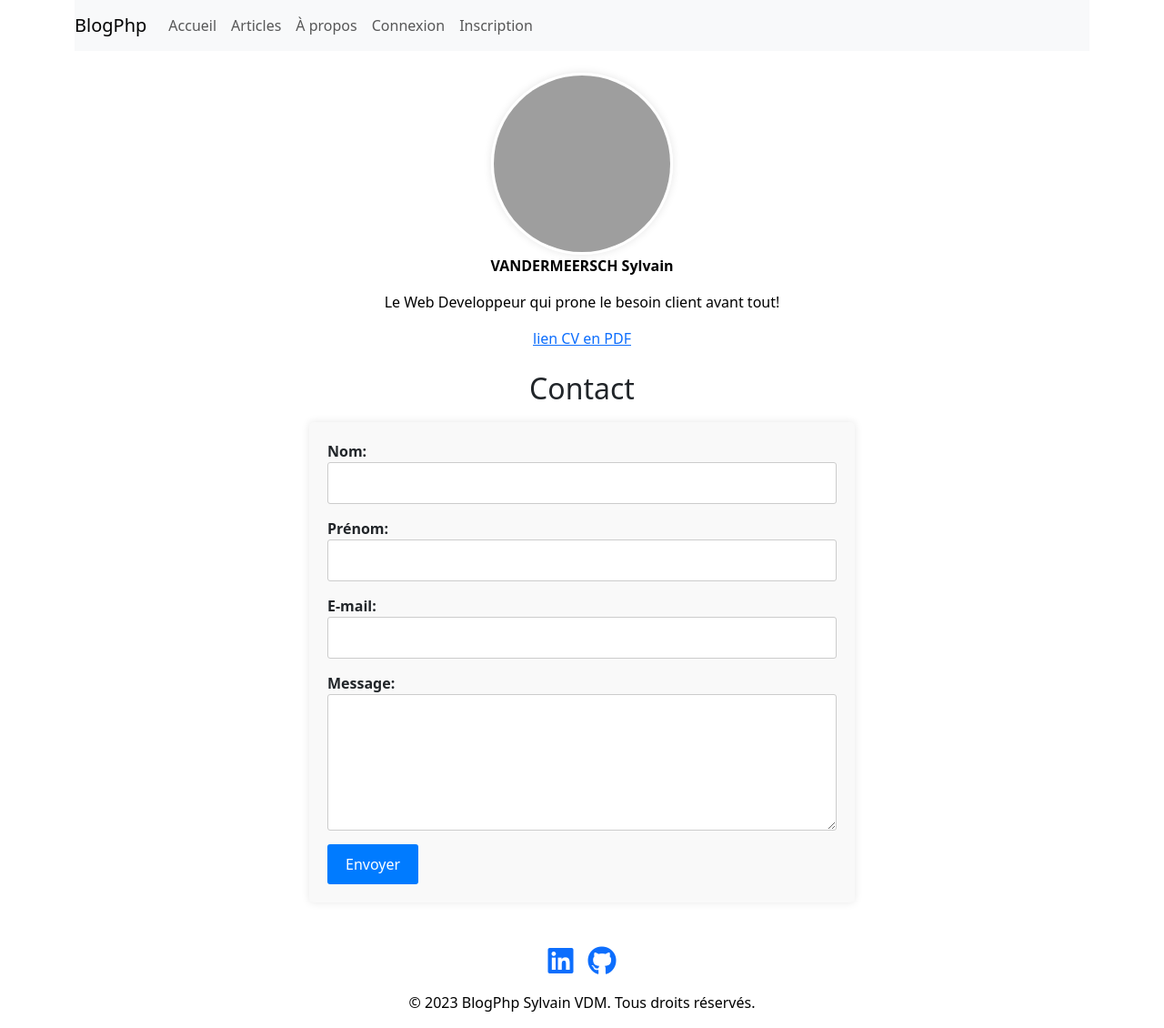
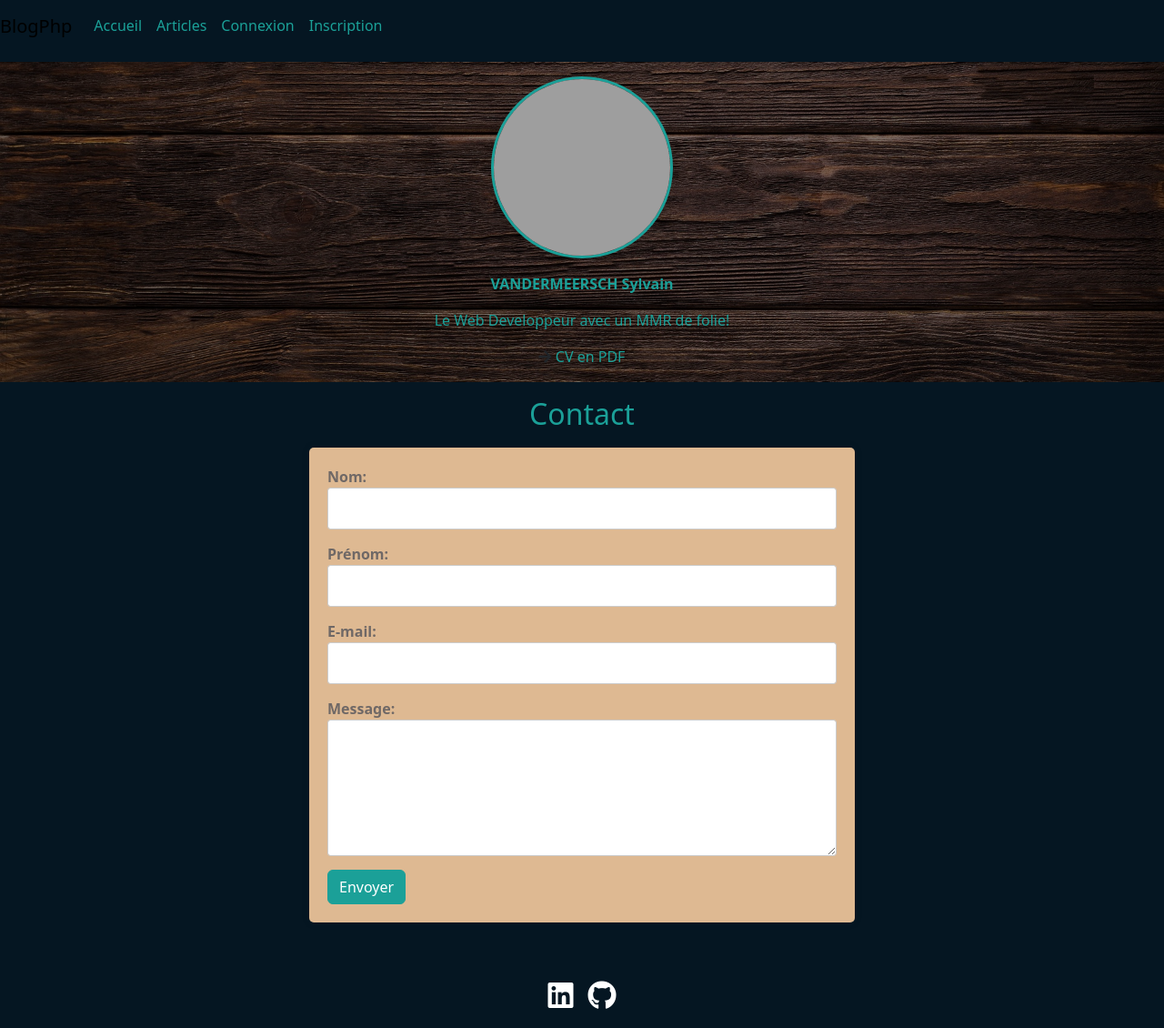
Before and after one commit to KenKaneki-42/P5_BlogPHP, a PHP site: template templates/front/homepage.html.twig in a window 1280 px wide. Shown: the whole page at 91% size. After the commit the page ends 1109 px from the top, so only its background shows below. Run offline with PHP 8.4, Linux system fonts and the light colour scheme; the template is opened without the code that fills it, so the values that code supplies are empty; some libraries are stand-ins or nearby versions; grey boxes are pictures that could not be loaded.

Commit message:
improve front css and js for navbar, card, form

```diff
--- a/public/css/contactForm.css
+++ b/public/css/contactForm.css
@@ -1,7 +1,8 @@
 .contact-form-container {
   max-width: 600px;
   margin-top: 10px;
-  background-color: #f9f9f9;
+  background-color: var(--light-color);
+  color: var(--dark-color);
   padding: 20px;
   border-radius: 5px;
   box-shadow: 0 0 10px rgba(0, 0, 0, 0.1);
@@ -25,16 +26,16 @@
   height: 150px;
 }
 
-.contact-form-container button[type="submit"] {
-  background-color: #007bff;
+/* .contact-form-container button[type="submit"] {
+  background-color: var(--primary-color);
   color: #fff;
   padding: 10px 20px;
   border: none;
   border-radius: 3px;
   cursor: pointer;
   transition: background-color 0.3s ease;
-}
+} */
 
-.contact-form-container button[type="submit"]:hover {
-  background-color: #0056b3;
-}
+/* .contact-form-container button[type="submit"]:hover {
+  background-color: var(--light-color);
+} */
--- /dev/null
+++ b/public/css/homepage.css
@@ -0,0 +1,18 @@
+.bg-img-wood {
+  position: relative; /* Ajoute une position relative */
+}
+
+.bg-img-wood::before {
+  content: "";
+  position: absolute;
+  top: 0;
+  left: 0;
+  width: 100%;
+  height: 100%;
+  background-image: url('../assets/wood-2045380_1920.jpg');
+  background-size:cover; /* Ajuste la taille de l'image pour qu'elle couvre entièrement l'arrière-plan */
+  background-position: center; /* Centre l'image horizontalement et verticalement */
+  filter: brightness(0.5); /* Réglage de la luminosité à 50%, rendant l'image plus sombre */
+  /* transform: rotate(90deg); Rotation de l'image de 90 degrés */
+  z-index: -1; /* Assure que l'élément pseudo soit en arrière-plan */
+}
--- a/public/css/index.css
+++ b/public/css/index.css
@@ -5,3 +5,4 @@
 @import "navbar.css";
 @import "contactForm.css";
 /* @import "modal.css"; */
+@import "homepage.css"
--- a/public/css/navbar.css
+++ b/public/css/navbar.css
@@ -1,3 +1,54 @@
 .navbar-nav{
   align-items: center;
 }
+
+.navbar{
+  position: fixed;
+  top: 0;
+  width: 100%;
+  z-index: 1000;
+  color: var(--primary-color);
+  background-color: var(--background-color);
+}
+
+.nav-link {
+  color: var(--text-color);
+}
+
+.nav-link:hover{
+  color: var(--light-color);
+}
+
+/* Styles pour l'animation du soulignement */
+.nav-item a::after {
+  content: '';
+  display: block;
+  width: 0%;
+  height: 2px;
+  background-color: var(--light-color); /* Couleur du soulignement */
+  transition: width 0.4s ease; /* Animation de la progression */
+}
+
+/* Lorsque le lien est survolé ou reçoit le focus */
+.nav-item a:hover::after,
+.nav-item a:focus::after {
+  width: 100%; /* Soulignement complet lors du survol ou du clic */
+}
+
+/* Pour le lien actif */
+.nav-item.active-link a::after {
+  width: 100%; /* Soulignement complet pour le lien actif */
+}
+
+.active-link {
+  color: var(--light-color);
+}
+
+/* .nav-item .active-link::after{
+  content: '';
+  display: block;
+  width: 100%;
+  height: 2px;
+  background-color: var(--light-color);
+  transition: width 0.4s ease;
+} */
--- a/public/css/style.css
+++ b/public/css/style.css
@@ -1,10 +1,23 @@
-p {
-  color: black;
-}
-
 /* #myDataTable_wrapper .row:first-child .col-sm-12 {
   display: flex;
 } */
+body {
+  padding-top: 8.5vh;
+}
+
+a {
+  text-decoration: none;
+  color: var(--primary-color);
+}
+
+/* icons */
+.fa-linkedin{
+  color:#FFFFFF;
+}
+
+.fa-github{
+  color:#FFFFFF;
+}
 
 .profil-image {
   width: 200px;
@@ -15,23 +28,24 @@ p {
 }
 
 .profil-image-border {
-  border: 3px solid #fff;
+  border: 3px solid var(--primary-color);
 }
 
 /* posts */
 .blog-post {
-  background-color: #ffffff;
+  color: var(--dark-color);
+  background-color: var(--light-color);
   padding: 20px;
   margin-bottom: 20px;
   border-radius: 5px;
-  border: 1px solid #ccc;
+  border: 2px solid var(--dark-color);
   transition: border-color 0.3s ease, box-shadow 0.3s ease;
   box-shadow: 0 0 10px rgba(0, 0, 0, 0.1);
 }
 
 .blog-post:hover {
-  border-color: #007bff; /* Couleur du contour au survol */
-  box-shadow: 0 0 20px rgba(0, 123, 255, 0.5); /* Ombre portée au survol */
+  border-color: var(--bright-color);
+  box-shadow: 0 0 20px rgba(0, 123, 255, 0.5);
 }
 
 .blog-post-title {
@@ -103,3 +117,86 @@ margin-right: 20px;
   flex-direction: column;
   justify-content: space-between;
 }
+
+/* color set */
+
+.background-color {
+  background-color: #051622;
+}
+
+.bg-dark-custom{
+  background-color: var(--dark-color);
+}
+
+.bg-light-custom{
+  background-color: var(--light-color);
+}
+
+.third-color {
+  color: #6F6866;
+  }
+
+p, .txt-primary-color {
+  color: #1BA098;
+}
+
+.seconday-color {
+  color: #DEB992;
+}
+
+.contrast-color{
+  color: #F06C9B;
+}
+
+/* Definition custom variables  */
+:root {
+  /* Couleurs principales */
+  --primary-color: #1BA098;
+  --secondary-color: #6c757d;
+  --success-color: #28a745;
+  --danger-color: #dc3545;
+  --warning-color: #ffc107;
+  --info-color: #17a2b8;
+  --light-color: #DEB992;
+  --dark-color: #6F6866;
+  --bright-color: #F06C9B;
+
+  /* Autres couleurs */
+  --text-color: #1BA098;
+  --background-color: #051622;
+
+  /* */
+  /* --bs-nav-link-hover-color:#DEB992; */
+  --nav-link-hover-color: #DEB992;
+}
+
+/* Utilisation des variables pour personnaliser Bootstrap */
+.btn-primary {
+  background-color: var(--primary-color);
+  border-color: var(--primary-color);
+}
+
+.btn-primary:hover {
+  background-color: var(--dark-color);
+  border-color: var(--dark-color);
+}
+
+.btn-secondary {
+  background-color: var(--secondary-color);
+  border-color: var(--secondary-color);
+}
+
+
+
+/* ... Autres styles de bouton personnalisés ... */
+
+/* Utilisation des variables pour personnaliser d'autres composants Bootstrap */
+.card {
+  background-color: var(--light-color);
+  color: var(--dark-color);
+}
+
+.navbar {
+  background-color: var(--dark-color);
+  color: var(--light-color);
+}
--- a/src/Controller/Front/PostController.php
+++ b/src/Controller/Front/PostController.php
@@ -31,8 +31,9 @@ class PostController extends AbstractController
 
   public function show(int $id)
   {
-    $post = $this->postRepository->findById($id);
-    $comments = $this->commentRepository->findByPostId($id);
+    $post = $this->postRepository->findById($id, true);
+    // $comments = $this->commentRepository->findByPostId($id);
+    $comments = $this->commentRepository->findValidatedByPostId($id);
 
     // retrieve username from the comment by userId associate with the comment
     foreach ($comments as $comment) {
--- a/src/Repository/PostRepository.php
+++ b/src/Repository/PostRepository.php
@@ -38,7 +38,7 @@ class PostRepository
     return $posts ?: null;
   }
 
-  public function findById(int $id): ?Post
+  public function findById(int $id, bool $commentsPrensence = false): ?Post
   {
     $statement = $this->connection->prepare(
       "SELECT
--- a/templates/base.html.twig
+++ b/templates/base.html.twig
@@ -1,4 +1,3 @@
-{# base.html.twig #}
 <!DOCTYPE html>
 <html lang="en">
 	<head>
@@ -16,11 +15,10 @@
 		{# <link href="/css/meadiaQueries.css" rel="stylesheet"> #}
 		{% endblock %}
 	</head>
-	<body>
-		<div class="container">
+	<body class="background-color">
 			{% block navbar %}
-				<nav class="navbar navbar-expand-lg navbar-light bg-light">
-					<a class="navbar-brand" href="#">BlogPhp</a>
+				<nav class="navbar navbar-expand-lg">
+					<a class="navbar-brand" href="/homepage">BlogPhp</a>
 					<button class="navbar-toggler" type="button" data-toggle="collapse" data-target="#navbarNav" aria-controls="navbarNav" aria-expanded="false" aria-label="Toggle navigation">
 						<span class="navbar-toggler-icon"></span>
 					</button>
@@ -28,65 +26,100 @@
 					<div class="collapse navbar-collapse" id="navbarNav">
 						<ul class="navbar-nav">
 							<li class="nav-item ">
-								<a class="nav-link" href="/homepage">Accueil</a>
+								<a id="accueil-link" class="nav-link" href="/homepage">Accueil</a>
 							</li>
-							<li class="nav-item ">
-								<a class="nav-link" href="/articles">Articles</a>
+							<li class="nav-item">
+								<a id="articles-link" class="nav-link" href="/articles">Articles</a>
 							</li>
 							{% if 'ROLE_ADMIN' in session.user_role %}
-								<li class="nav-item ">
-									<a class="nav-link" href="/admin/articles">Admin Articles</a>
+								<li class="nav-item">
+									<a id="admin-articles-link" class="nav-link" href="/admin/articles">Admin Articles</a>
 								</li>
-								<li class="nav-item ">
-									<a class="nav-link" href="/admin/commentaires">Admin Commentaires</a>
+								<li class="nav-item">
+									<a id="admin-commentaires-link" class="nav-link" href="/admin/commentaires">Admin Commentaires</a>
 								</li>
 							{% endif %}
-							<li class="nav-item">
-								<a class="nav-link" href="#">À propos</a>
-							</li>
 							{% if session.user_id %}
 								<li class="nav-item">
-									<a class="nav-link" href="/deconnexion">Déconnexion</a>
+									<a id="deconnexion-link" class="nav-link" href="/deconnexion">Déconnexion</a>
 								</li>
 								<li class="nav-item">
 									{{ session.user_email }}
 								</li>
 							{% else %}
 								<li class="nav-item">
-									<a class="nav-link" href="/connexion">Connexion</a>
+									<a id="connexion-link" class="nav-link" href="/connexion">Connexion</a>
 								</li>
 								<li class="nav-item">
-									<a class="nav-link" href="/inscription">Inscription</a>
+									<a id="inscription-link" class="nav-link" href="/inscription">Inscription</a>
 								</li>
 							{% endif %}
-							{#
-							              <li class="nav-item">
-							                  <a class="nav-link" href="#">Roles:
-							                    {% for role in session.user_role %}
-							                        {{ role }}{% if not loop.last %}, {% endif %}
-							                    {% endfor %}
-							                  </a>
-							                </li>
-							              #}
 						</ul>
 					</div>
 				</nav>
 			{% endblock %}
 
-			<div class="container mt-4"> {% block body %}{% endblock %}</div>
+			{% block body %}{% endblock %}
 
 				{% if session.flash_message %}
 					{{ session.flash_message }};
 				{% endif %}
 
 				<footer class="mt-4 text-center"></footer>
-				{% block footer %}{% endblock %}
+				{% block footer %}
 				<p class="text-center">&copy; 2023 BlogPhp Sylvain VDM. Tous droits réservés.</p>
+        {# TODO mention légales #}
+        {% endblock %}
 			</footer>
 
 			{% block js %}
 				<script src="https://code.jquery.com/jquery-3.6.0.min.js"></script>
 				<script src="https://cdn.jsdelivr.net/npm/bootstrap@5.3.2/dist/js/bootstrap.bundle.min.js" integrity="sha384-C6RzsynM9kWDrMNeT87bh95OGNyZPhcTNXj1NW7RuBCsyN/o0jlpcV8Qyq46cDfL" crossorigin="anonymous"></script>
-			{% endblock %}
+
+        {# <script>
+        // JavaScript pour ajouter les classes active-link et selected-link au lien cliqué
+        document.querySelectorAll('.nav-item a').forEach(link => {
+          link.addEventListener('click', function() {
+            // Supprimer la classe active-link de tous les liens
+            document.querySelectorAll('.nav-item').forEach(item => {
+              item.classList.remove('active-link');
+            });
+            // Ajouter la classe active-link au parent du lien cliqué
+            this.parentNode.classList.add('active-link');
+          });
+        });
+        </script> #}
+
+        <script>
+        document.addEventListener('DOMContentLoaded', function() {
+            // Récupérer l'ID ou la classe du lien actif depuis le stockage local
+            const activeLinkId = localStorage.getItem('activeLinkId');
+
+            // Appliquer la classe active-link au lien correspondant
+            if (activeLinkId) {
+                const activeLink = document.getElementById(activeLinkId);
+                if (activeLink) {
+                    activeLink.classList.add('active-link');
+                }
+            }
+
+            // Ajouter un gestionnaire d'événement pour chaque lien
+            document.querySelectorAll('.nav-item a').forEach(link => {
+                link.addEventListener('click', function() {
+                    // Supprimer la classe active-link de tous les liens
+                    document.querySelectorAll('.nav-item a').forEach(link => {
+                        link.classList.remove('active-link');
+                    });
+
+                    // Ajouter la classe active-link au lien cliqué
+                    this.classList.add('active-link');
+
+                    // Stocker l'ID ou la classe du lien actif dans le stockage local
+                    localStorage.setItem('activeLinkId', this.id); // Vous pouvez utiliser un autre attribut unique du lien pour l'identifier
+                });
+            });
+        });
+        </script>
+      {% endblock %}
 		</body>
 	</html>
--- a/templates/front/homepage.html.twig
+++ b/templates/front/homepage.html.twig
@@ -10,18 +10,19 @@
 {% endblock %}
 
 {% block body %}
-	<section class="presentation container d-flex flex-column align-items-center">
+	<section class="d-flex flex-column align-items-center py-3 bg-img-wood ">
 		<img class="profil-image profil-image-border" src="https://media.licdn.com/dms/image/C4D03AQEgxSkEJmko9A/profile-displayphoto-shrink_800_800/0/1537731189034?e=1712793600&v=beta&t=RGMpFAxoa4FPk6e5EZ21AKIyMY9dvZMYltxfT0LZ6Q4" alt="profil picture">
 		<div class="text-center">
-			<p>
+			<p class="mt-3">
 				<strong>VANDERMEERSCH Sylvain</strong>
 			</p>
-			<p>Le Web Developpeur qui prone le besoin client avant tout!</p>
-			<a href="mailto:sylvain.vandermeersch@gmail.com">lien CV en PDF</a>
+			<p>Le Web Developpeur avec un MMR de folie!</p>
+      <i class="fas fa-arrow-right"></i>
+			<a href="mailto:sylvain.vandermeersch@gmail.com">CV en PDF</a>
 		</div>
 	</section>
 
-	<section class="container d-flex flex-column mt-4">
+	<section class=" d-flex flex-column py-3 txt-primary-color ">
 		<h2 class="text-center">Contact</h2>
 		<div class="container contact-form-container">
 			{% include 'front/formContact.html.twig' %}
@@ -66,3 +67,22 @@
 		</ul>
 	</section>
 {% endblock %}
+
+{% block js %}
+	{{ parent() }}
+	<script>
+    document.addEventListener('DOMContentLoaded', (event) => {
+    // Analyser les paramètres d'URL
+    const urlParams = new URLSearchParams(window.location.search);
+    if(urlParams.get('emailSent') === 'true') {
+      var myModal = new bootstrap.Modal(document.getElementById('successModal'), {
+        keyboard: false
+      });
+      myModal.show();
+      urlParams.delete('emailSent');
+      const newUrl = window.location.pathname;
+      history.pushState({}, '', newUrl);
+    }
+    });
+	</script>
+{% endblock %}
--- a/templates/front/posts.html.twig
+++ b/templates/front/posts.html.twig
@@ -1,9 +1,8 @@
 {% extends 'base.html.twig' %}
 
 {% block body %}
-	<h1>Liste des derniers articles</h1>
-
-	<div class="news">
+	<div class="container txt-primary-color">
+    <h1>Liste des derniers articles</h1>
 		{% for post in posts %}
 			{# /articles/{id} #}
 			<a href="/articles/{{ post.id }}" class="card-link">
```
Also changed, not shown: src/Repository/CommentRepository.php (+26 -0 lines), public/assets/wood-2045379_1920.jpg (added), public/assets/wood-2045380_1920.jpg (added).
